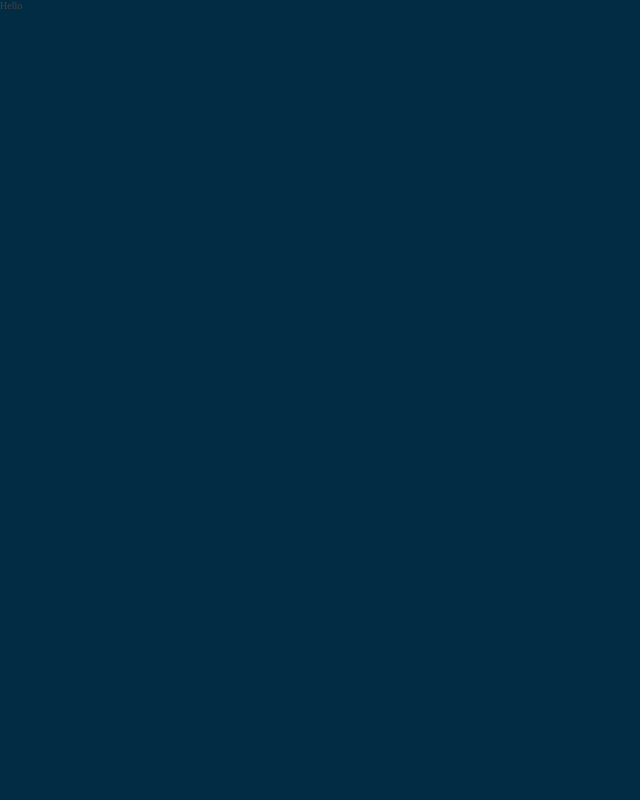
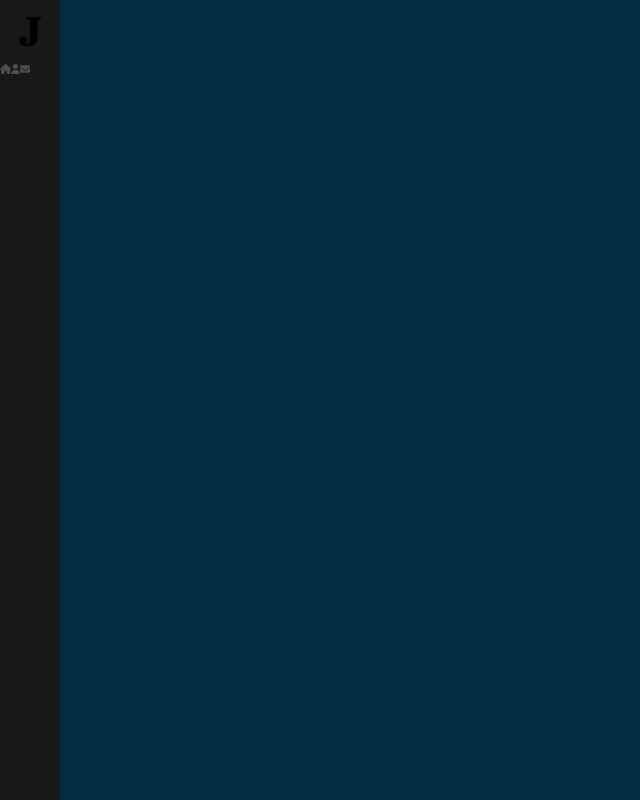
Before and after one commit to Mkhsx64/react-portfolio, a React (Create React App) app: page / in a window 1280 px wide. Shown: the whole page, without its empty margins (0-640 px from the left). Built offline with nearby package versions, Linux system fonts and the light colour scheme.

Commit message:
Added navigation navlinks and imported them from fortawesome

```diff
--- a/src/App.js
+++ b/src/App.js
@@ -1,4 +1,3 @@
-import logo from './logo.svg';
 import './App.scss';
 import { Routes, Route } from 'react-router-dom';
 import Layout from './components/Layout';
--- a/src/components/Layout/index.js
+++ b/src/components/Layout/index.js
@@ -1,7 +1,8 @@
 import './index.scss';
+import Sidebar from '../Sidebar';
 
 const Layout = () => {
-    return <>Hello</>
+    return (<><Sidebar /></>)
 }
 
 export default Layout;
--- /dev/null
+++ b/src/components/Sidebar/index.js
@@ -0,0 +1,26 @@
+import './index.scss';
+import { Link, NavLink } from 'react-router-dom'
+import Logo from '../../assets/images/logo.png'
+import { FontAwesomeIcon } from '@fortawesome/react-fontawesome'
+import { faEnvelope, faHome, faUser } from  '@fortawesome/free-solid-svg-icons'
+
+const Sidebar = () => (
+    <div className='nav-bar'>
+       <Link className='logo' to='/'>
+       <img src={Logo} alt="logo" />
+       </Link>
+       <nav>
+        <NavLink exact="true" activeclassname="active" to="/">
+            <FontAwesomeIcon icon={faHome} color="#4d4d4e" />
+        </NavLink>
+        <NavLink exact="true" activeclassname="active" className="about-link" to="/about">
+            <FontAwesomeIcon icon={faUser} color="#4d4d4e" />
+        </NavLink>
+        <NavLink exact="true" activeclassname="active" className="contact-link" to="/contact">
+            <FontAwesomeIcon icon={faEnvelope} color="#4d4d4e" />
+        </NavLink>
+       </nav>
+    </div>
+)
+
+export default Sidebar
--- /dev/null
+++ b/src/components/Sidebar/index.scss
@@ -0,0 +1,22 @@
+.nav-bar {
+    background: #181818;
+    width: 60px;
+    height: 100%;
+    position: absolute;
+    top: 0;
+    z-index: 3;
+    min-height: 500px;
+}
+
+.logo {
+    display: block;
+    padding: 8px 0;
+
+    img {
+        display: block;
+        margin: 8px auto;
+        width: 24px;
+        height: auto;
+
+    }
+}
```
Also changed, not shown: src/assets/images/logo.png (added).
